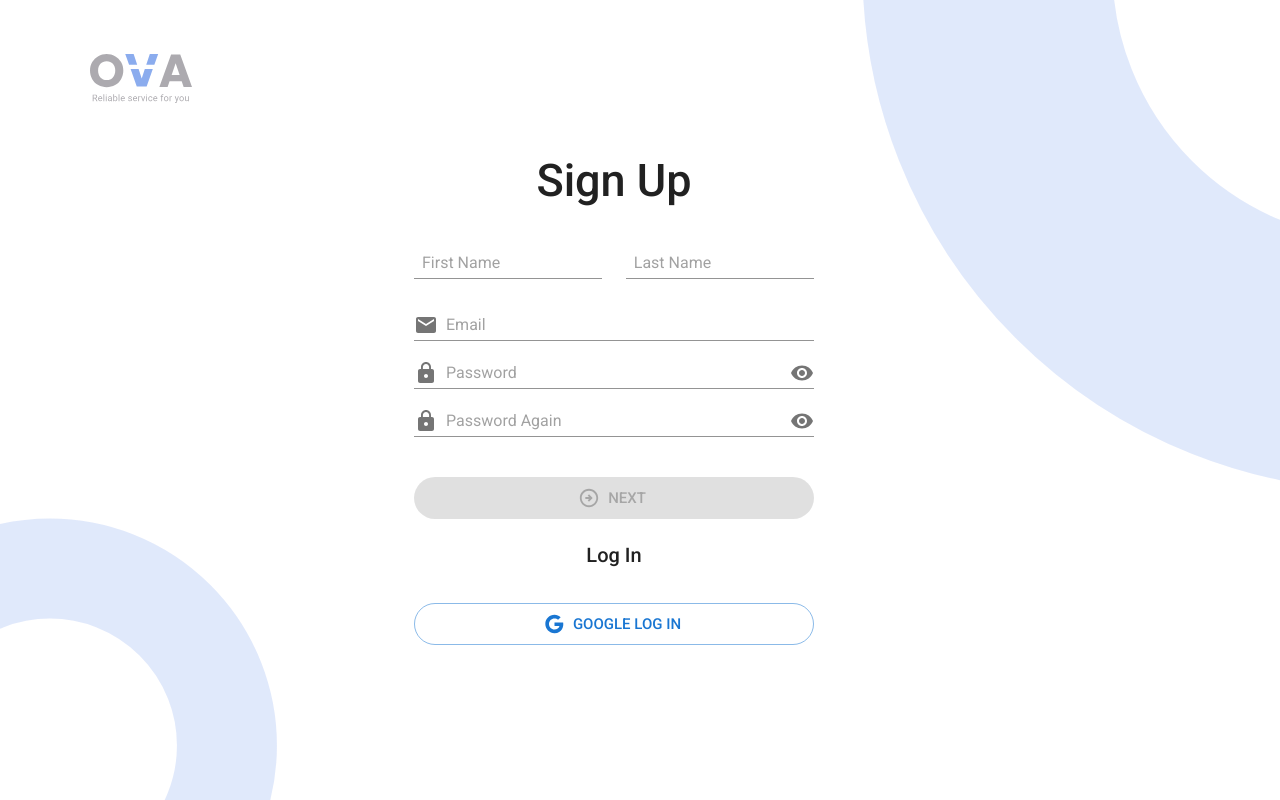
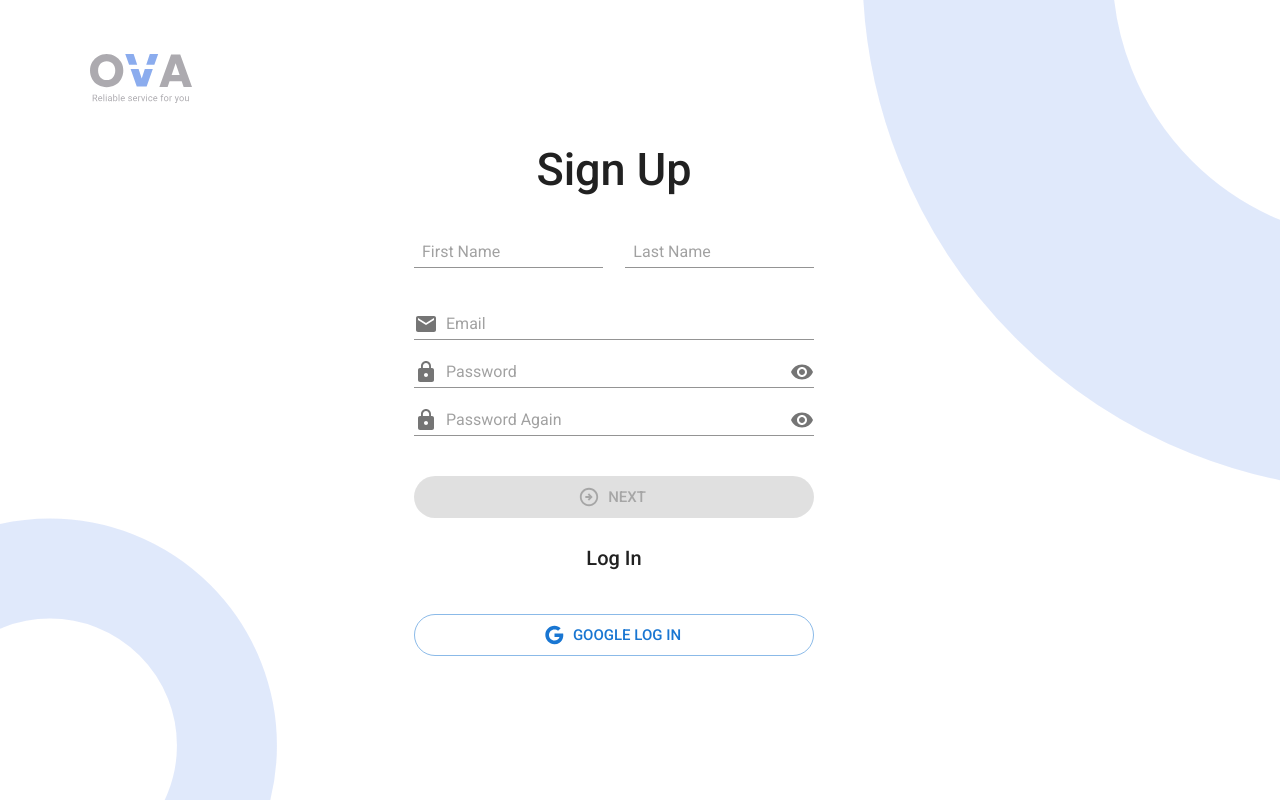
Before and after one commit to Hamlet626/ova, a Next.js app: page /signup in a window 1280 px wide. Shown: the top 800 px of the page. Built offline with nearby package versions, Linux system fonts and the light colour scheme; no server answers.

Commit message:
commit for UI spaceing

```diff
--- a/src/app/(unauth)/signup/page.tsx
+++ b/src/app/(unauth)/signup/page.tsx
@@ -46,7 +46,7 @@ export function SignUp1(){
     };
     return (
           //  <div className="flex min-h-full flex-1 flex-col justify-center px-6 py-12 lg:px-8">
-
+           // {/*16 px as one unit, the space between two input email&password */}
         <Box maxWidth="400px">
              <Typography variant="h4" sx={font2 } >Sign Up</Typography>
 <Box sx={flexContainerStyle}>
@@ -60,8 +60,8 @@ export function SignUp1(){
           type="text"
 
         />
-
-        <Box width={50} />
+    {/*  {/* 2.5 unit */}
+        <Box width={48} />
         <Input
           name="lastname"
           fullWidth
@@ -72,7 +72,8 @@ export function SignUp1(){
           type="text"
         />
       </Box>
-      <Box height={30} />
+     {/* 2.5 unit, same as the space betwwen signup and name */}
+      <Box height={40} />
        <Input  id="email"
                name="email"
                type="email"
@@ -117,16 +118,17 @@ export function SignUp1(){
                      {showPw ? <VisibilityOff /> : <Visibility />}
                      </InputAdornment>}
                      placeholder="Password Again" type={showPw?"text":"password"}/>
-
+     {/*2.5 unit */}
   <Box height={40}/>
             <Link href="/signup1">
             <Button disabled={(!email || !password || !passwordAgain) || (password !== passwordAgain)}
                      onClick={() => signup()}
                  fullWidth variant="contained" size="large" startIcon={<ArrowCircleRightOutlinedIcon/>}>Next</Button>
              </Link>
- <Box height={20}/>
+      {/*4 unit from next to login, and Login text take 1 unit, so 1.5 unit for each*/}
+ <Box height={24}/>
              <Typography variant="h6" sx={signUpTextStyle}>Log In</Typography>
-            <Box height={16}/>
+            <Box height={24}/>
             <Button fullWidth variant="outlined" size="large" startIcon={<Google/>}>Google Log in</Button>
 
 
```
